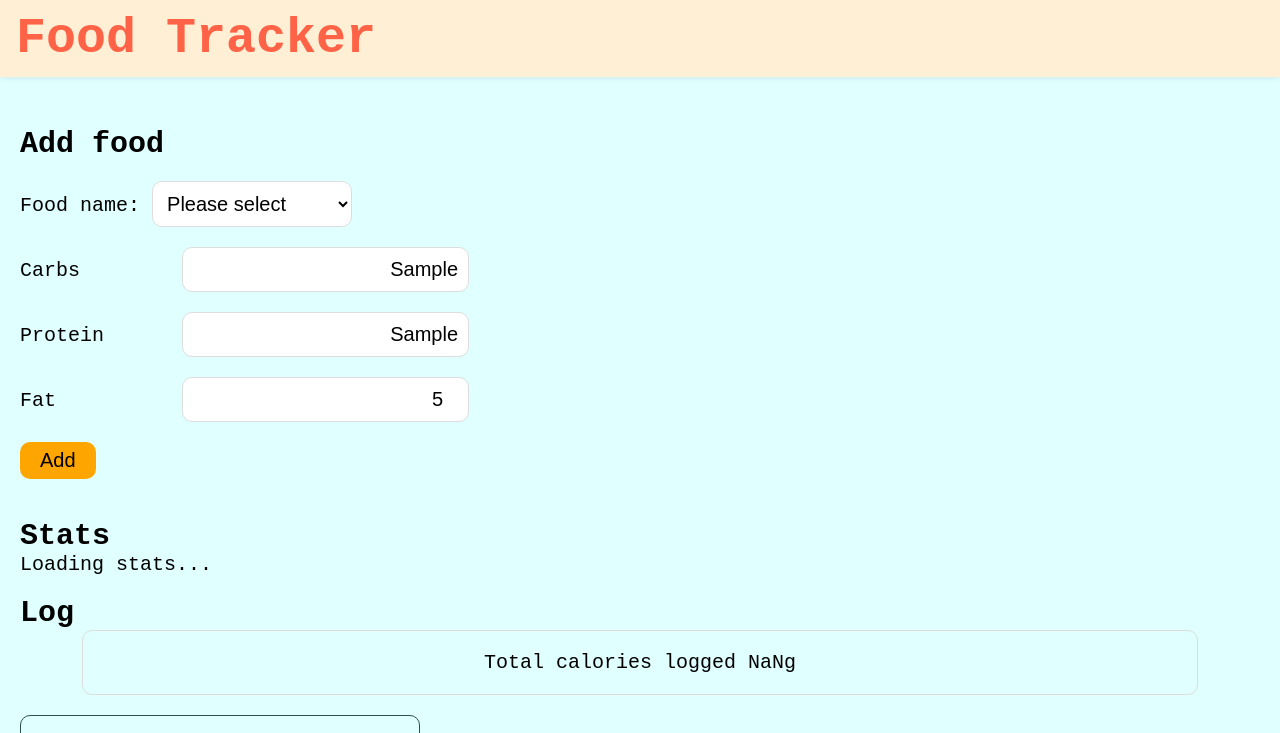
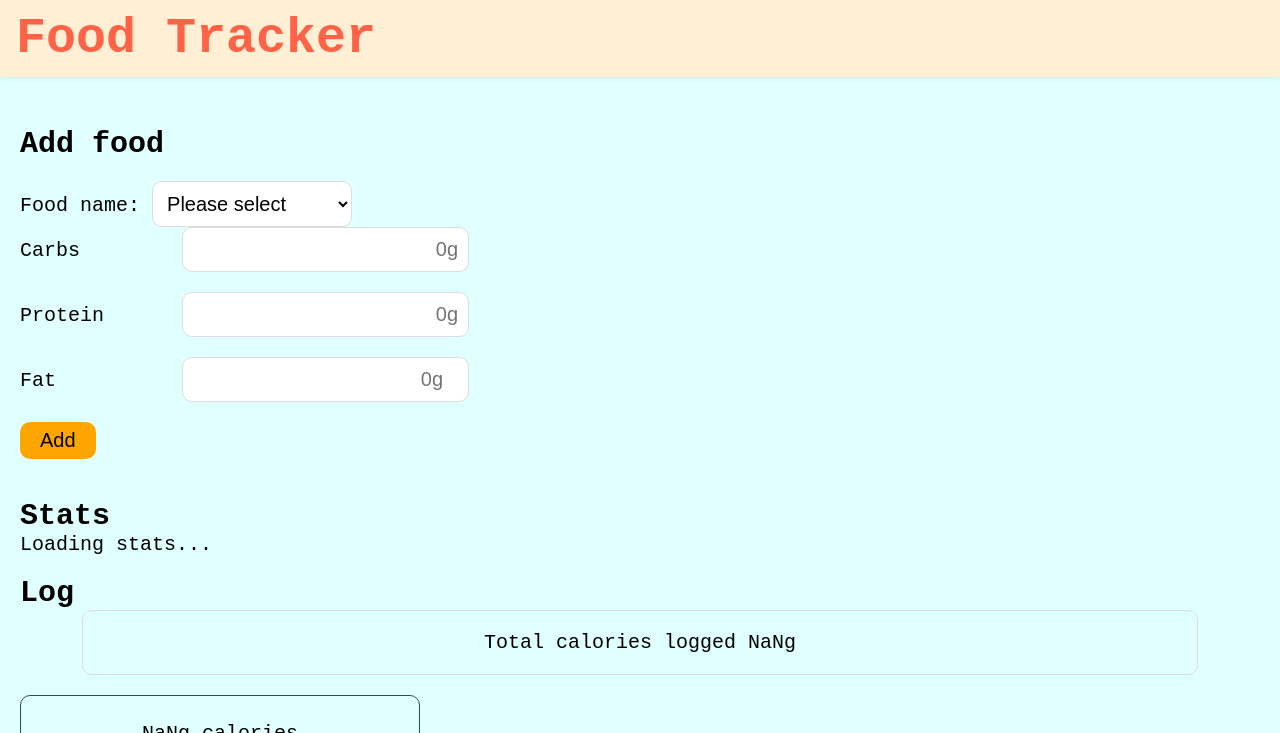
Before and after one commit to Duyen-codes/foodTracker_BC, a website built with Parcel: page src/index.html in a window 1280 px wide. Both pictures are taken after typing "Sample", "Sample", "5" into the empty fields and a click on the button "Add". Shown: the top 733 px of the page. Built offline with nearby package versions, Linux system fonts and the light colour scheme.

Commit message:
changed div to form input and displayed inputs on form submit, created card with input details on form submit

```diff
--- a/src/index.html
+++ b/src/index.html
@@ -14,9 +14,9 @@
     <main>
       <section class="input-section">
         <h2>Add food</h2>
-        <div class="food-inputs">
+        <form class="food-inputs">
           <label for="food-names">Food name:</label>
-          <select name="food-names" id="food-names">
+          <select name="food-names" id="food-names" autocomplete="off">
             <option value="">Please select</option>
             <option value="pizza">Pizza</option>
             <option value="pasta">Pasta</option>
@@ -27,23 +27,40 @@
             <option value="peach">Peach</option>
             <option value="cider">Cider</option>
           </select>
-        </div>
-
           <div class="nutrition-inputs">
             <div>
               <label for="carbs">Carbs</label>
-            <input id="carbs" type="text" placeholder="0g" />
+              <input
+                id="carbs"
+                type="text"
+                placeholder="0g"
+                onfocus="placeholder=''"
+                onblur="placeholder='0g'"
+              />
             </div>
             <div>
               <label for="protein">Protein</label>
-            <input type="text" id="protein" placeholder="0g" />
+              <input
+                type="text"
+                id="protein"
+                placeholder="0g"
+                onfocus="placeholder=''"
+                onblur="placeholder='0g'"
+              />
             </div>
             <div>
               <label for="fat">Fat</label>
-            <input type="number" id="fat" placeholder="0g" />
+              <input
+                type="number"
+                id="fat"
+                placeholder="0g"
+                onfocus="placeholder=''"
+                onblur="placeholder='0g'"
+              />
             </div>
-          <button type="button" class="add-btn">Add</button>
+            <button type="submit" class="add-btn">Add</button>
           </div>
+        </form>
       </section>
       <section class="output-section">
         <div class="stats-section">
--- a/src/main.js
+++ b/src/main.js
@@ -50,76 +50,30 @@ class FoodObject {
   }
 }
 
-// function getInputs() {
-//   let foodItem = new FoodObject(
-//     nameInput.value,
-//     Number(carbInput.value),
-//     Number(proteinInput.value),
-//     Number(fatInput.value)
-//   );
-//   console.log(foodItem);
-//   logAmount.textContent = carbInput + proteinInput + fatInput + "g";
-//   carbAmount.textContent = carbInput + "g";
-//   proteinAmount.textContent = proteinInput + "g";
-//   fatAmount.textContent = fatInput + "g";
-//   cardName.textContent = nameInput;
-//   API.post("duyennguyen123", foodItem);
-// }
-
-// const postData = () => {
-//   const nameInput = document.querySelector("#food-names");
-//   const carbInput = Number(document.querySelector("#carbs").value);
-//   const proteinInput = Number(document.querySelector("#protein").value);
-//   const fatInput = Number(document.querySelector("#fat").value);
-//   const logAmount = document.querySelector(".log-amount");
-//   const carbAmount = document.querySelector(".carb-amount");
-//   const proteinAmount = document.querySelector(".protein-amount");
-//   const fatAmount = document.querySelector(".fat-amount");
-//   const cardName = document.querySelector(".card-name");
-//   let foodItem = new FoodObject(
-//     nameInput.value,
-//     carbInput,
-//     proteinInput,
-//     fatInput
-//   );
-//   console.log(JSON.stringify(foodItem));
-//   logAmount.textContent = carbInput.value + proteinInput.value + fatInput + "g";
-//   carbAmount.textContent = carbInput + "g";
-//   proteinAmount.textContent = proteinInput + "g";
-//   fatAmount.textContent = fatInput + "g";
-//   cardName.textContent = nameInput;
-// API.post("duyennguyen123", foodItem);
 const cards = document.querySelector(".cards");
 const addBtn = document.querySelector(".add-btn");
-addBtn.addEventListener("click", postData);
+const logAmount = document.querySelector(".log-amount");
+const carbAmount = document.querySelector(".carb-amount");
+const proteinAmount = document.querySelector(".protein-amount");
+const fatAmount = document.querySelector(".fat-amount");
+const cardName = document.querySelector(".card-name");
+const form = document.querySelector("form");
 
-function postData() {
-  const nameInput = document.querySelector("#food-names");
+form.addEventListener("submit", (e) => {
+  e.preventDefault();
+  const nameInput = document.querySelector("#food-names").value;
   const carbInput = Number(document.querySelector("#carbs").value);
   const proteinInput = Number(document.querySelector("#protein").value);
   const fatInput = Number(document.querySelector("#fat").value);
-  const logAmount = document.querySelector(".log-amount");
-  const carbAmount = document.querySelector(".carb-amount");
-  const proteinAmount = document.querySelector(".protein-amount");
-  const fatAmount = document.querySelector(".fat-amount");
-  const cardName = document.querySelector(".card-name");
-  let foodItem = new FoodObject(
-    nameInput.value,
-    carbInput,
-    proteinInput,
-    fatInput
-  );
 
+  let foodItem = new FoodObject(nameInput, carbInput, proteinInput, fatInput);
+  console.log(foodItem);
   logAmount.textContent = carbInput + proteinInput + fatInput + "g";
-  // carbAmount.textContent = carbInput + "g";
-  // proteinAmount.textContent = proteinInput + "g";
-  // fatAmount.textContent = fatInput + "g";
-  // cardName.textContent = nameInput.value;
 
   const addCard = (foodItem) => {
     cards.innerHTML += `
     <div class="card-item">
-    <h3 class="card-name">${nameInput.value}</h3>
+    <h3 class="card-name">${nameInput}</h3>
     <p><span>${carbInput + proteinInput + fatInput}g</span> calories</p>
     <ul class="nutrition-details">
       <li>
@@ -138,4 +92,5 @@ function postData() {
   </div>`;
   };
   addCard();
-}
+  form.reset();
+});
--- a/src/style.css
+++ b/src/style.css
@@ -133,3 +133,7 @@ input {
   display: flex;
   justify-content: space-around;
 }
+
+.card-name::first-letter {
+  text-transform: uppercase;
+}
```
Lines whose indentation alone changed are shown as unchanged.
